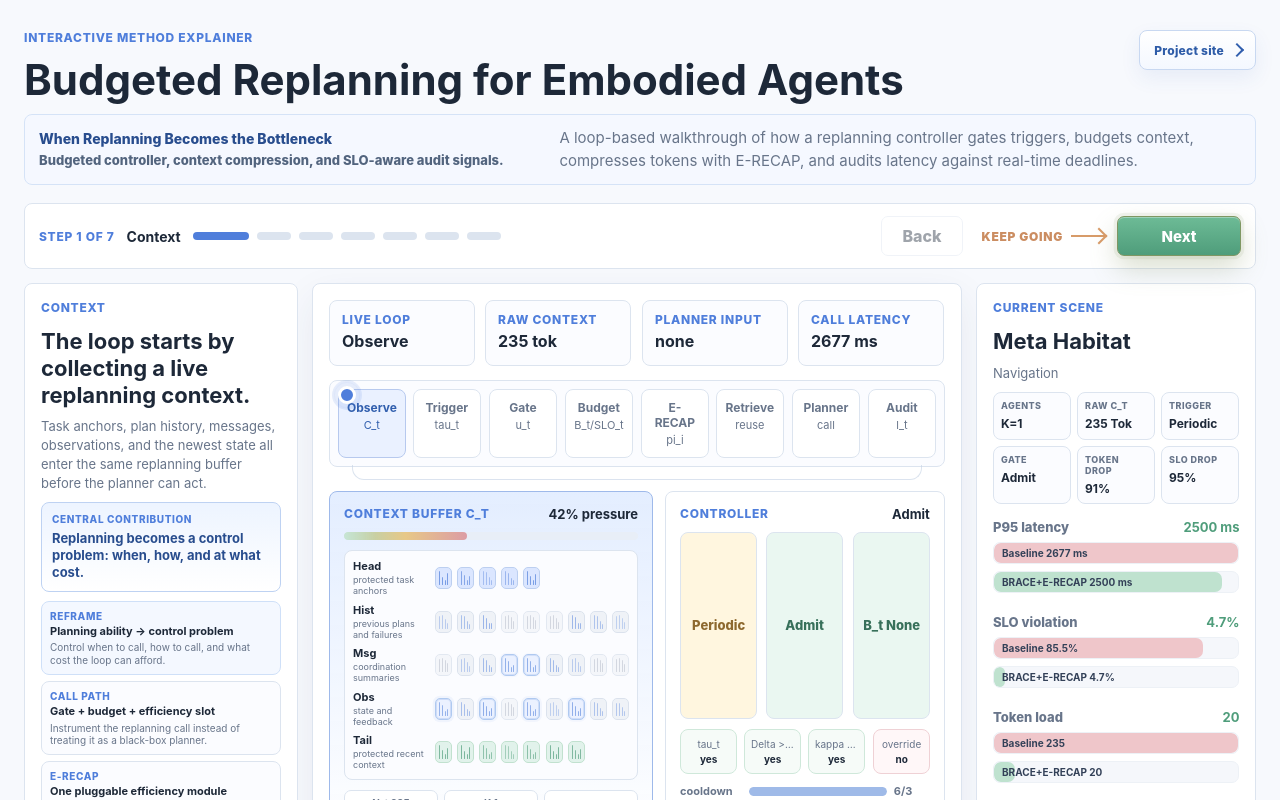
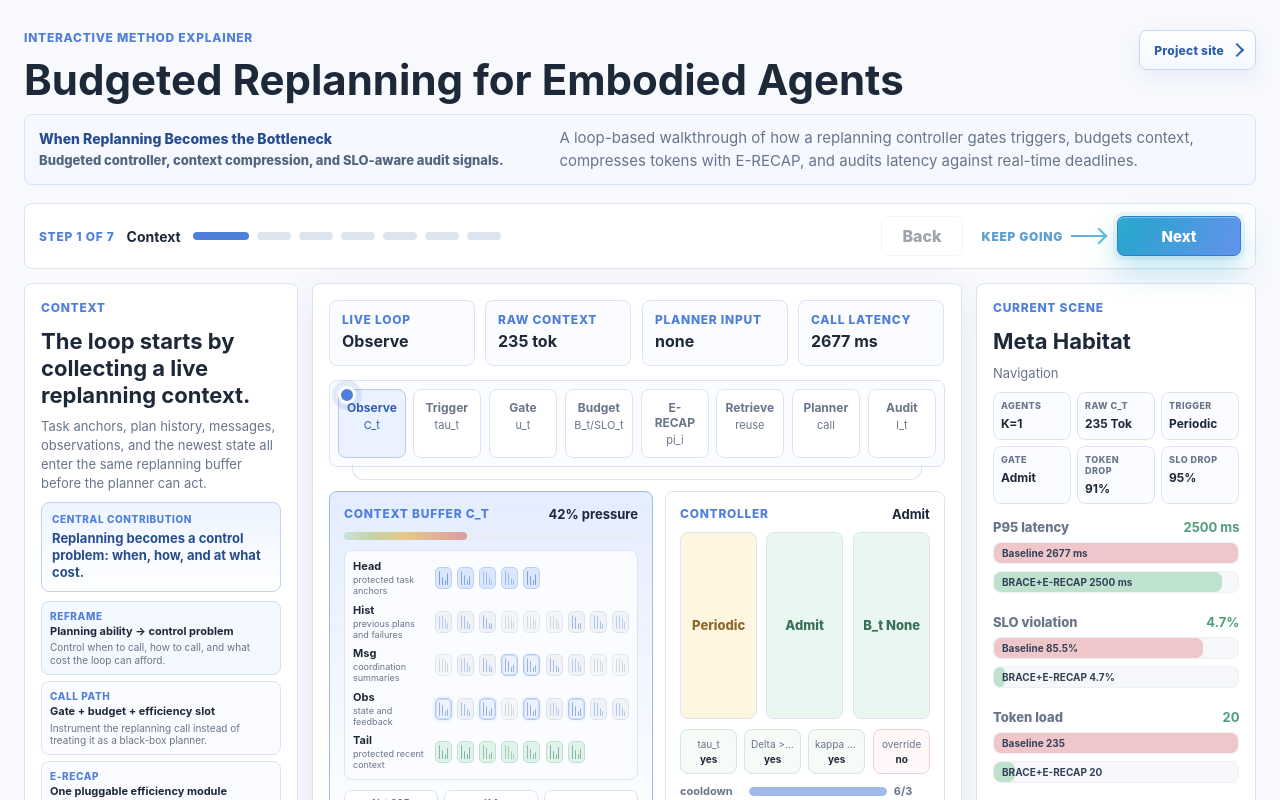
Before and after one commit to Shuaijun-LIU/BRACE-Animation, a React (Vite) app in the folder app/: page / in a window 1280 px wide. Shown: the top 800 px of the page. Built offline with nearby package versions, Linux system fonts and the light colour scheme.

Commit message:
style(animation): refine next button gradient

```diff
--- a/app/src/styles.css
+++ b/app/src/styles.css
@@ -283,19 +283,26 @@ h2 {
 
 .next-primary {
   min-height: 44px;
-  border-color: #bc6428;
-  background: linear-gradient(180deg, #e2a14a, #c8742e);
+  border-color: #2c7fd2;
+  background:
+    linear-gradient(120deg, rgba(255, 255, 255, 0.22), transparent 38%),
+    linear-gradient(115deg, #245fca 0%, #20a7c9 46%, #6f8ff2 100%);
+  background-size: 180% 180%, 220% 220%;
   box-shadow:
-    0 11px 24px rgba(194, 116, 46, 0.28),
+    0 12px 26px rgba(34, 128, 202, 0.24),
+    0 0 0 1px rgba(255, 255, 255, 0.2) inset,
     inset 0 1px 0 rgba(255, 255, 255, 0.28);
   font-size: 15px;
-  animation: nextColorPulse 2.2s ease-in-out infinite;
+  animation: nextGradientFlow 4.2s ease-in-out infinite;
 }
 
 .next-primary:hover {
-  border-color: #a9561f;
-  background: linear-gradient(180deg, #edaf59, #bd6828);
-  animation-duration: 1.15s;
+  border-color: #1d74c3;
+  background:
+    linear-gradient(120deg, rgba(255, 255, 255, 0.28), transparent 38%),
+    linear-gradient(115deg, #1f68d6 0%, #18b4c8 44%, #7898f8 100%);
+  background-size: 170% 170%, 210% 210%;
+  animation-duration: 2.6s;
 }
 
 .next-cue {
@@ -303,7 +310,7 @@ h2 {
   align-items: center;
   justify-content: flex-end;
   gap: 8px;
-  color: #b76024;
+  color: #207abf;
   font-size: 12px;
   font-weight: 880;
   letter-spacing: 0.06em;
@@ -317,7 +324,7 @@ h2 {
   display: block;
   width: 34px;
   height: 2px;
-  background: #c8742e;
+  background: linear-gradient(90deg, #2f7fd2, #20a7c9);
 }
 
 .next-cue i::after {
@@ -326,8 +333,8 @@ h2 {
   top: 50%;
   width: 10px;
   height: 10px;
-  border-top: 2px solid #c8742e;
-  border-right: 2px solid #c8742e;
+  border-top: 2px solid #20a7c9;
+  border-right: 2px solid #20a7c9;
   content: "";
   transform: translateY(-50%) rotate(45deg);
 }
@@ -1993,29 +2000,21 @@ h2 {
   }
 }
 
-@keyframes nextColorPulse {
+@keyframes nextGradientFlow {
   0%,
   100% {
-    border-color: #bc6428;
-    background: linear-gradient(180deg, #e2a14a, #c8742e);
+    background-position: 0% 50%, 0% 50%;
     box-shadow:
-      0 11px 24px rgba(194, 116, 46, 0.26),
+      0 12px 26px rgba(34, 128, 202, 0.24),
+      0 0 0 1px rgba(255, 255, 255, 0.2) inset,
       inset 0 1px 0 rgba(255, 255, 255, 0.28);
   }
-  45% {
-    border-color: #df8b32;
-    background: linear-gradient(180deg, #f0b75e, #d98335);
+  45%,
+  55% {
+    background-position: 72% 42%, 100% 50%;
     box-shadow:
-      0 13px 28px rgba(216, 131, 53, 0.34),
-      0 0 0 4px rgba(216, 131, 53, 0.1),
-      inset 0 1px 0 rgba(255, 255, 255, 0.34);
-  }
-  70% {
-    border-color: #4f9d7b;
-    background: linear-gradient(180deg, #6dbb96, #4f9d7b);
-    box-shadow:
-      0 12px 26px rgba(79, 157, 123, 0.28),
-      0 0 0 3px rgba(79, 157, 123, 0.1),
+      0 14px 30px rgba(32, 167, 201, 0.3),
+      0 0 0 4px rgba(32, 167, 201, 0.09),
       inset 0 1px 0 rgba(255, 255, 255, 0.32);
   }
 }
```
